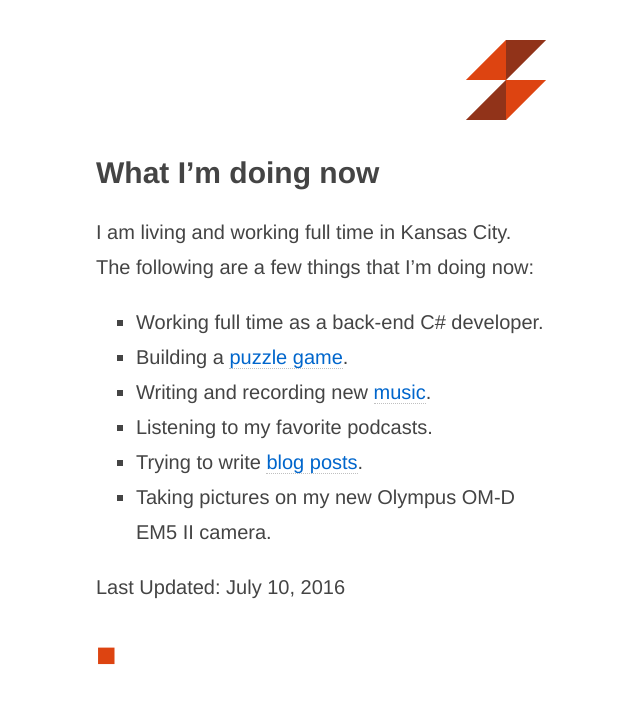
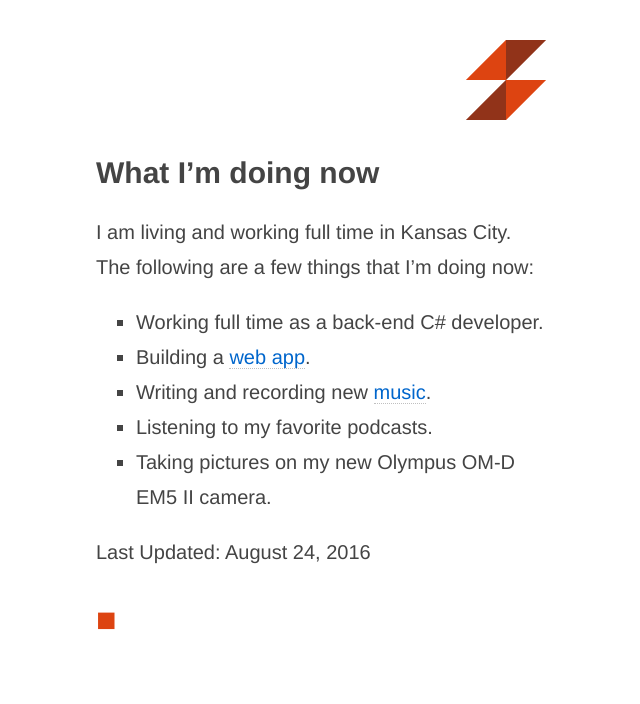
Before and after one commit to Dejital/dejital.github.com, a Jekyll site: the page built from now.md, in a window 1280 px wide. Shown: the top 704 px of the page, without its empty margins (319-959 px from the left). Built offline with Jekyll 4.4.1, drawn with Linux system fonts in a browser that asks for light colours.

Commit message:
Add Personowl link

```diff
--- a/now.md
+++ b/now.md
@@ -10,10 +10,9 @@
 few things that I'm doing now:
 
 - Working full time as a back-end C# developer.
-- Building a [puzzle game](/puzzle/).
+- Building a [web app](http://personowl.azurewebsites.net/).
 - Writing and recording new [music](https://soundcloud.com/dejital).
 - Listening to my favorite podcasts.
-- Trying to write [blog posts](/blog/).
 - Taking pictures on my new Olympus OM-D EM5 II camera.
 
-Last Updated: July 10, 2016
+Last Updated: August 24, 2016
```
Also changed, not shown: index.md (+1 -1 lines).
